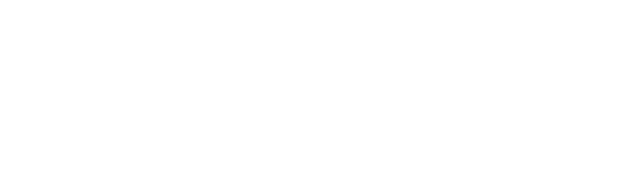
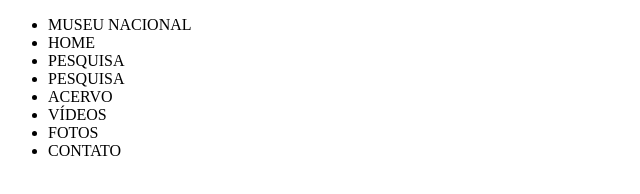
Before and after one commit to lucas0302/Museu-Nacinal-FrontEnd, a plain HTML site: page index.html in a window 1280 px wide. Shown: the whole page, without its empty margins (0-640 px from the left). Drawn offline with Linux system fonts and the light colour scheme.

Commit message:
fazendo o header

```diff
--- a/index.html
+++ b/index.html
@@ -9,7 +9,19 @@
 </head>
 <body>
 
-    <header></header>
+    <header>
+        <ul>
+            <li>MUSEU NACIONAL</li>
+            <li>HOME</li>
+            <li>PESQUISA</li>
+            <li>PESQUISA</li>
+            <li>ACERVO</li>
+            <li>VÍDEOS</li>
+            <li>FOTOS</li>
+            <li>CONTATO</li>
+
+        </ul>
+    </header>
     <div class="main">
 
 
```
